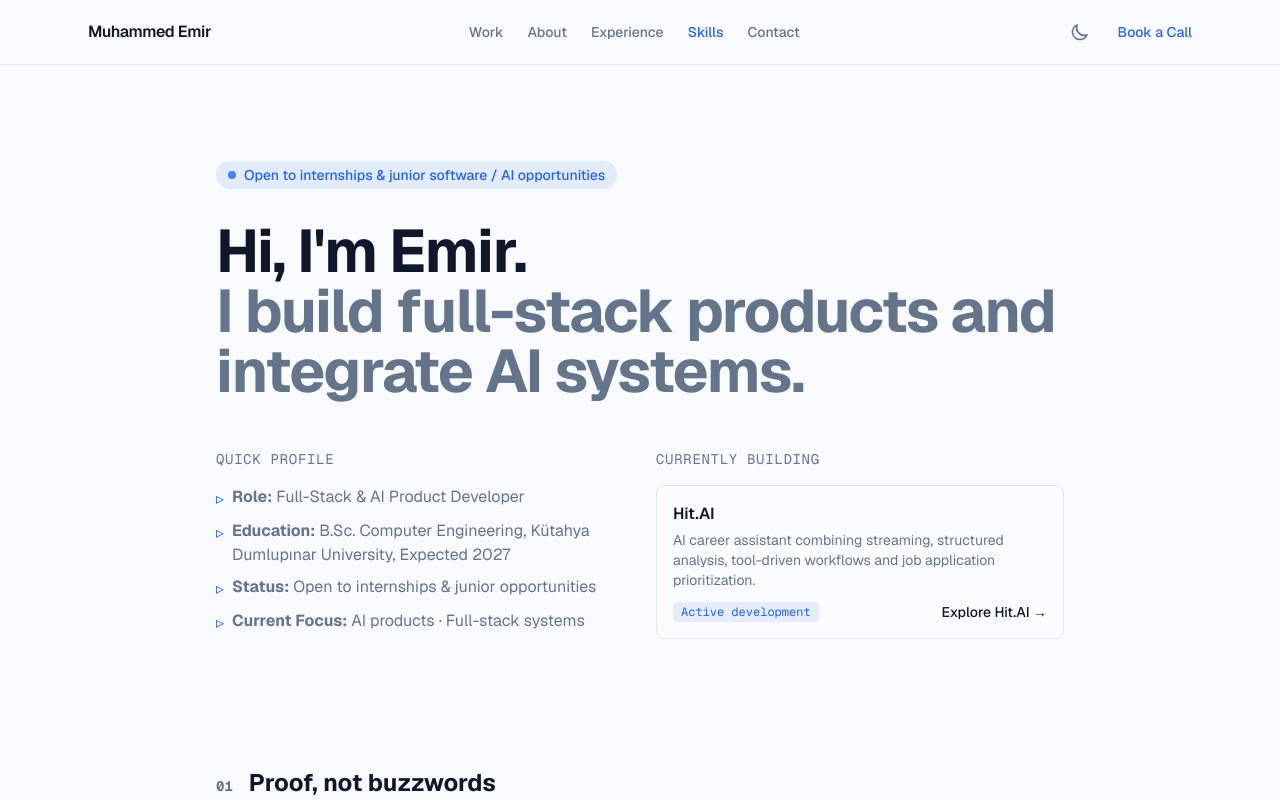
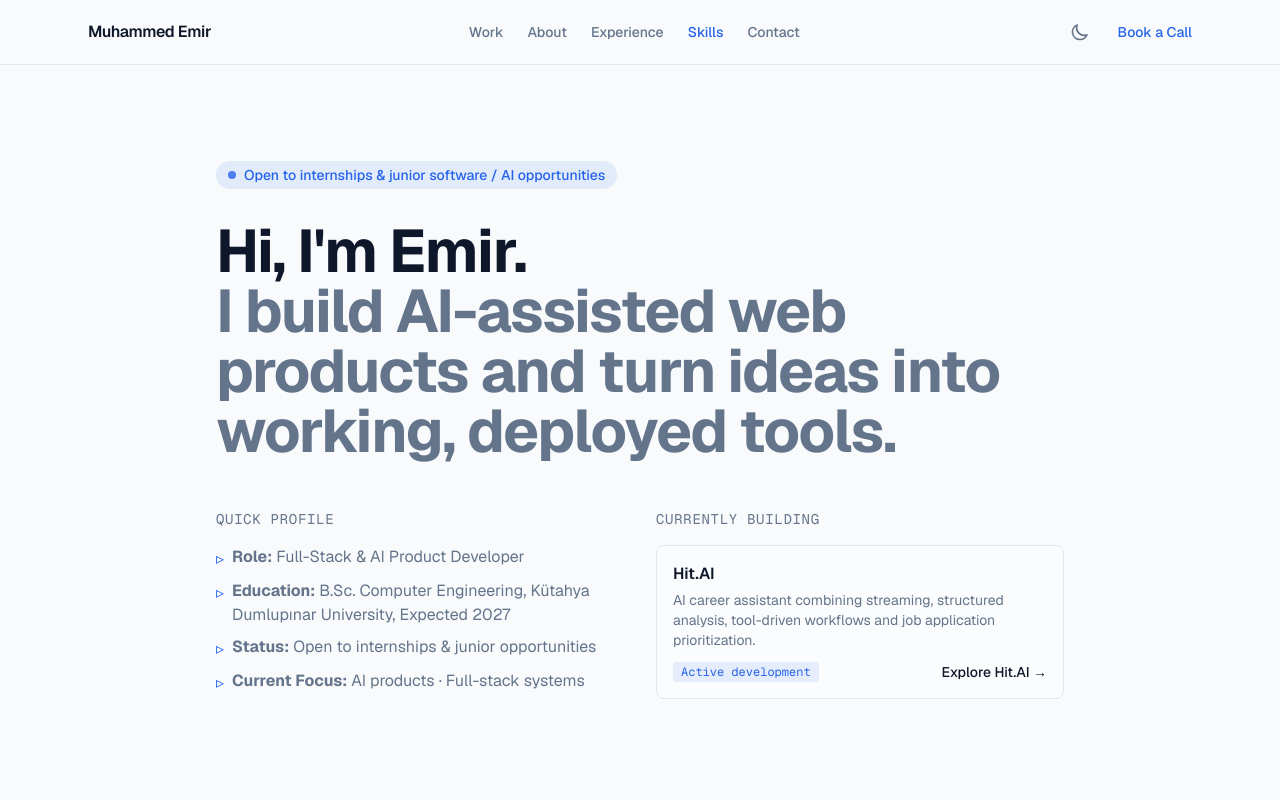
Before and after one commit to aydemir0/emir-portfolio, a Next.js app: page / in a window 1280 px wide. Shown: the top 800 px of the page. Built offline with nearby package versions, Linux system fonts and the light colour scheme.

Commit message:
fix: clarify portfolio role from reviewer feedback

```diff
--- a/src/app/page.tsx
+++ b/src/app/page.tsx
@@ -36,7 +36,7 @@ export default function Home() {
 
           <h1 className="text-4xl md:text-5xl lg:text-6xl font-bold tracking-tight mb-6 text-foreground">
             Hi, I&apos;m Emir. <br className="hidden md:block"/>
-            <span className="text-muted">I build full-stack products and integrate AI systems.</span>
+            <span className="text-muted">I build AI-assisted web products and turn ideas into working, deployed tools.</span>
           </h1>
 
           <div className="grid grid-cols-1 md:grid-cols-2 gap-8 mt-12">
```
Also changed, not shown: 2 other files (tests, documents, lock files or other folders).
